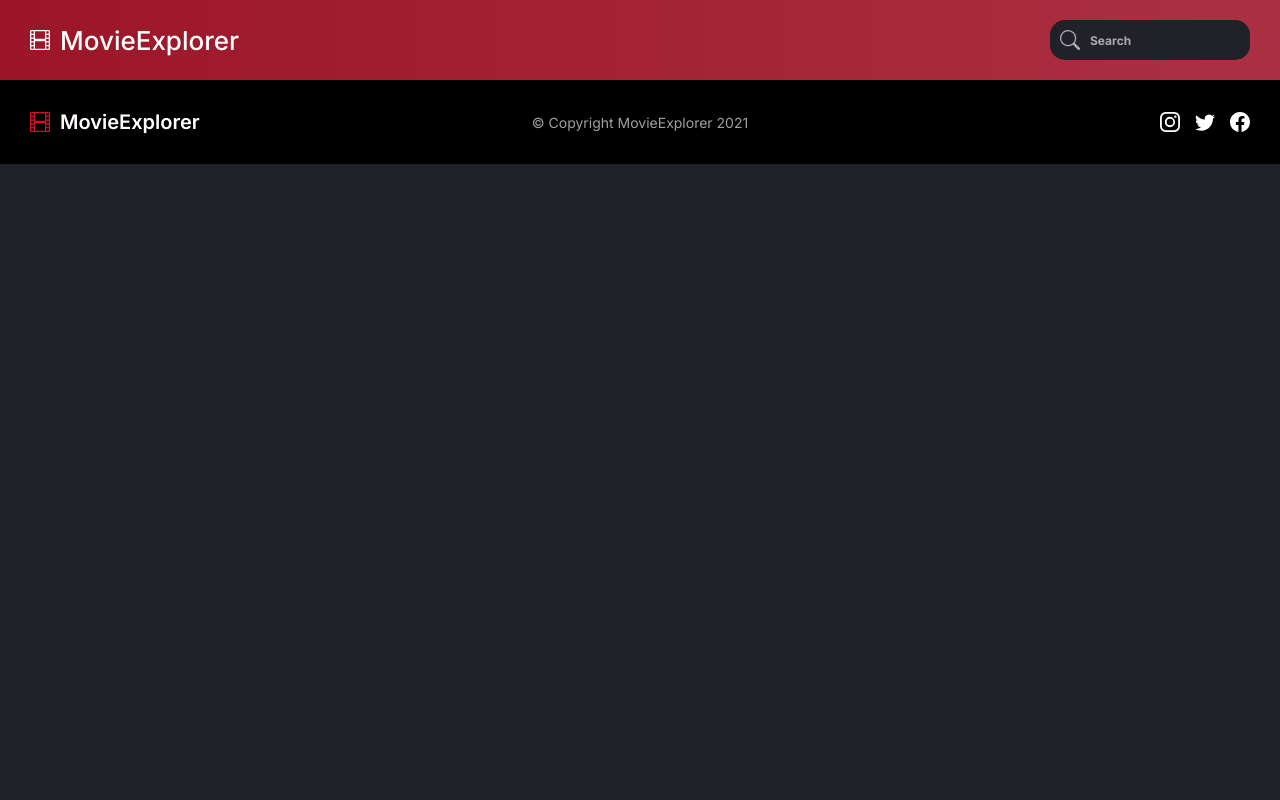
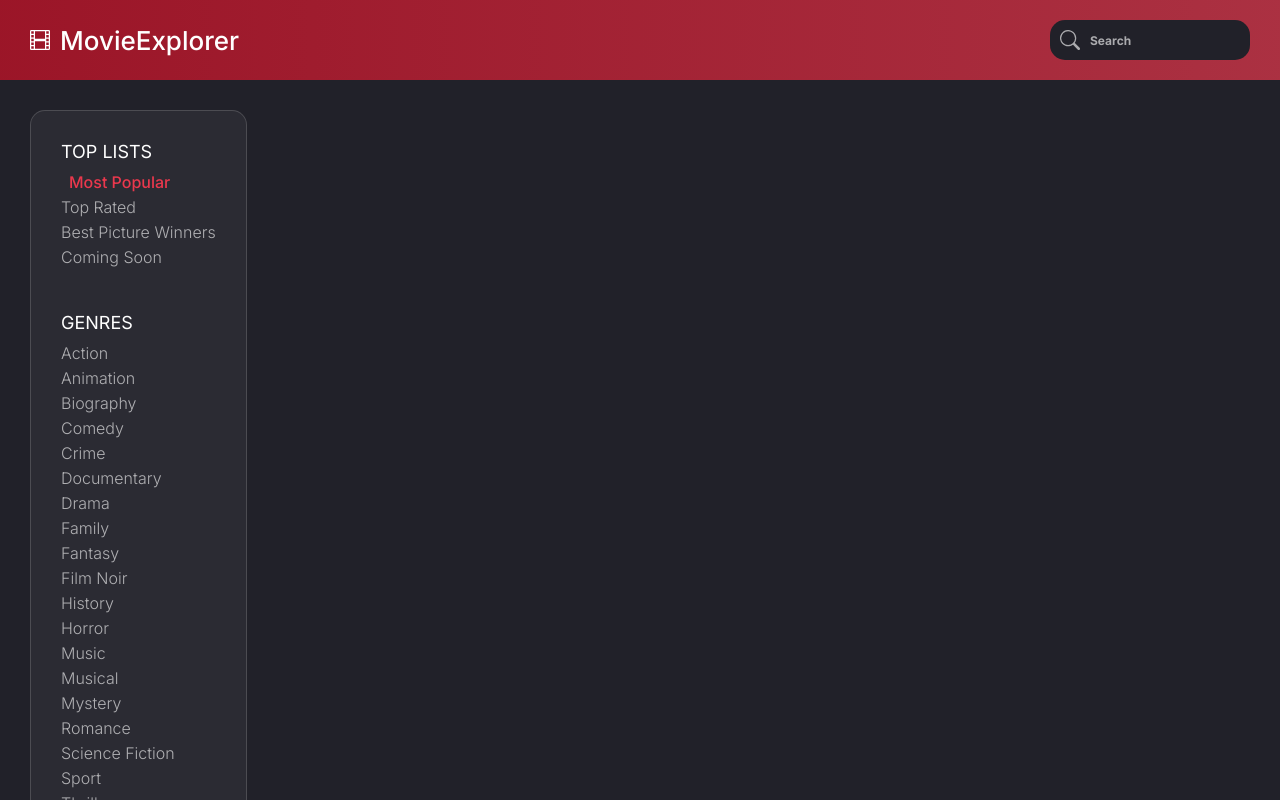
Before and after one commit to rmthomas98/movies, a React (Create React App) app in the folder frontend/: page /explore/popular in a window 1280 px wide. Shown: the top 800 px of the page. Built offline with nearby package versions, Linux system fonts and the light colour scheme.

Commit message:
frontend

```diff
--- a/frontend/src/App.js
+++ b/frontend/src/App.js
@@ -10,7 +10,7 @@ const App = () => {
       <Nav />
       <Routes>
         <Route path="/" element={<FrontPage />} />
-        <Route path="explore" element={<Explore />}>
+        <Route path="explore/:section" element={<Explore />}>
           {/* <Route path="genre" element={} /> */}
         </Route>
       </Routes>
--- a/frontend/src/components/ExploreNav/ExploreNav.js
+++ b/frontend/src/components/ExploreNav/ExploreNav.js
@@ -6,7 +6,7 @@ const ExploreNav = () => {
   return (
     <div className={styles.container}>
       <p className={styles.navTitle}>Top Lists</p>
-      <NavLink to="/" className={(data) => data.isActive ? styles.navLinkActive : styles.navLink}>Most Popular</NavLink>
+      <NavLink to="/explore/popular" className={(data) => data.isActive ? styles.navLinkActive : styles.navLink}>Most Popular</NavLink>
       <NavLink to="/" className={(data) => data.isActive ? styles.navLinkActive : styles.navLink}>Top Rated</NavLink>
       <NavLink to="/" className={(data) => data.isActive ? styles.navLinkActive : styles.navLink}>Best Picture Winners</NavLink>
       <NavLink to="/" className={(data) => data.isActive ? styles.navLinkActive : styles.navLink}>Coming Soon</NavLink>
--- a/frontend/src/components/showcase/ShowCase.js
+++ b/frontend/src/components/showcase/ShowCase.js
@@ -15,7 +15,7 @@ const ShowCase = () => {
         Find the perfect movie for any occasion. Look through different genres,
         read reviews, see what the most popular movies are, and much more.
       </p>
-      <Link to="/explore" className={styles.btn}>
+      <Link to="explore/popular" className={styles.btn}>
         Explore Movies
       </Link>
     </div>
```
